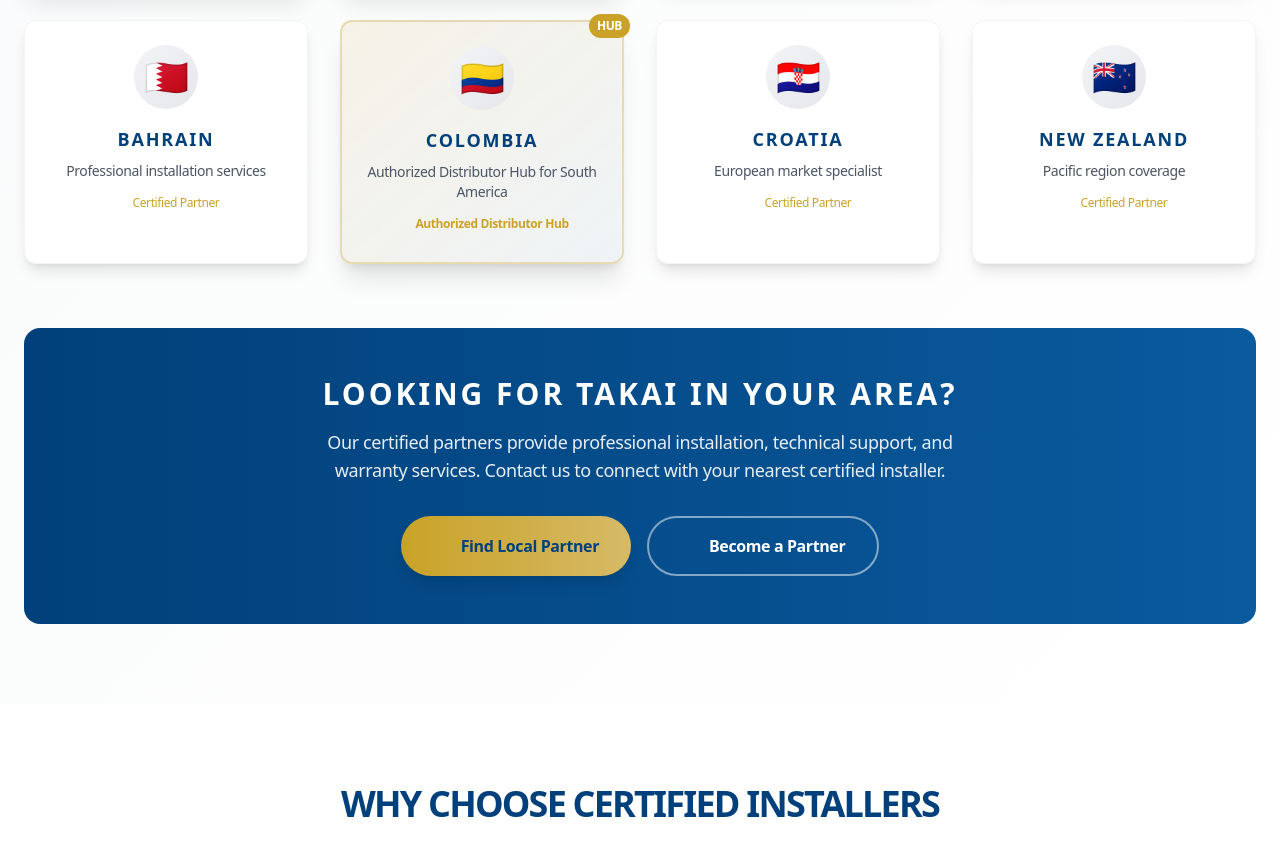
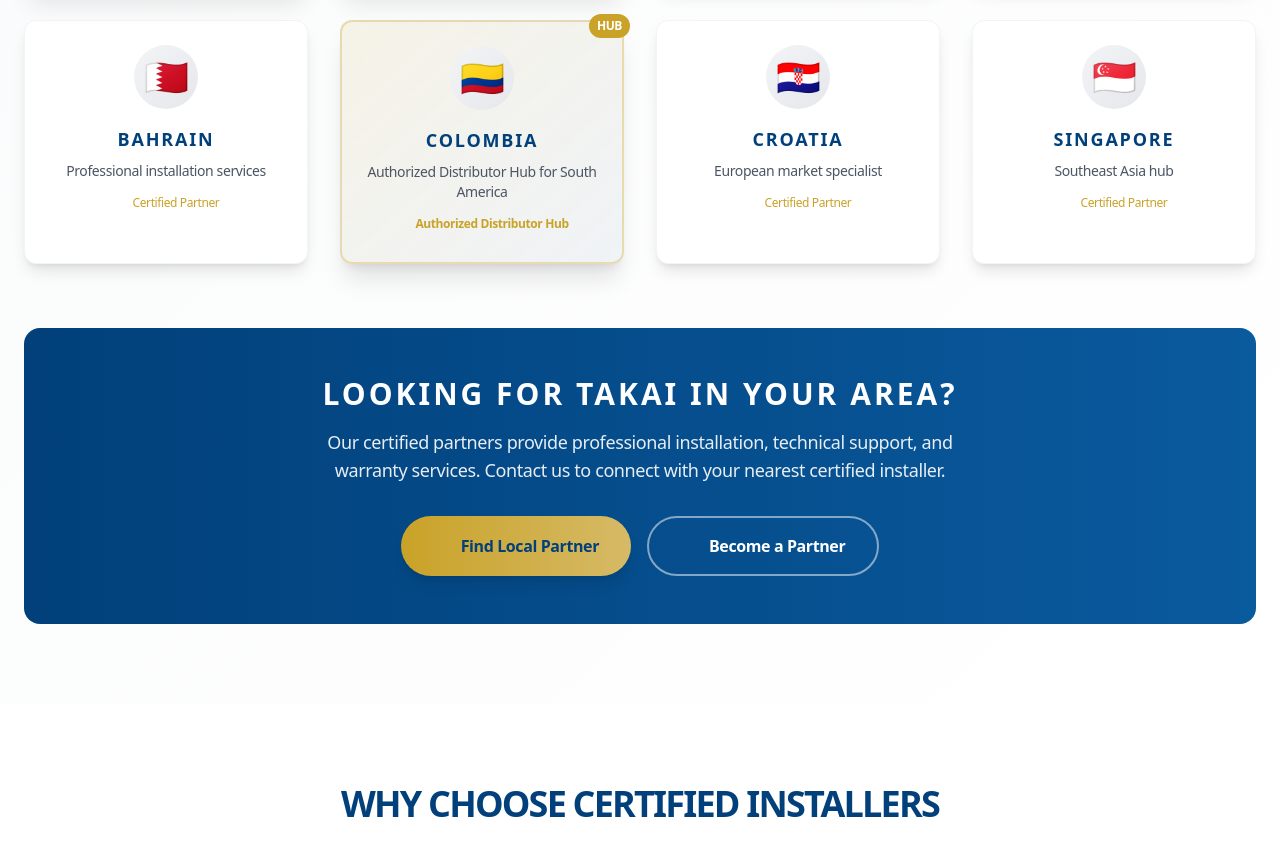
Before and after one commit to ibrahimdevop21/Takai_V2_Prod, an Astro site: page /distributors in a window 1280 px wide. Shown: the part 1340-2185 px from the top of the page. Built offline with nearby package versions, Linux system fonts and the light colour scheme; Astro itself is replaced by a stand-in of ours; some packages are replaced by stand-ins of ours; some icons are missing; a web font is replaced by a local one; what limax would draw is missing.

Commit message:
Update distributors page: Replace New Zealand with Singapore
- Changed partner location from New Zealand to Singapore
- Updated flag from 🇳🇿 to 🇸🇬
- Updated regional description to 'Southeast Asia hub'
- Better represents TAKAI's expansion into Southeast Asian market

```diff
--- a/src/pages/distributors.astro
+++ b/src/pages/distributors.astro
@@ -137,13 +137,13 @@
           </div>
         </div>
 
-        <!-- Oceania -->
+        <!-- Southeast Asia -->
         <div class="bg-white rounded-xl shadow-lg border border-gray-100 p-6 text-center hover:shadow-xl transition-all duration-300">
           <div class="w-16 h-16 bg-gradient-to-br from-gray-100 to-gray-200 rounded-full flex items-center justify-center mx-auto mb-4 text-4xl">
-            🇳🇿
+            🇸🇬
           </div>
-          <h3 class="text-lg font-semibold text-[#01407a] mb-2">New Zealand</h3>
-          <p class="text-sm text-gray-600 mb-3">Pacific region coverage</p>
+          <h3 class="text-lg font-semibold text-[#01407a] mb-2">Singapore</h3>
+          <p class="text-sm text-gray-600 mb-3">Southeast Asia hub</p>
           <div class="inline-flex items-center text-xs text-[#c9a227] font-medium">
             <Icon name="tabler:shield-check" class="w-4 h-4 mr-1" />
             Certified Partner
```
